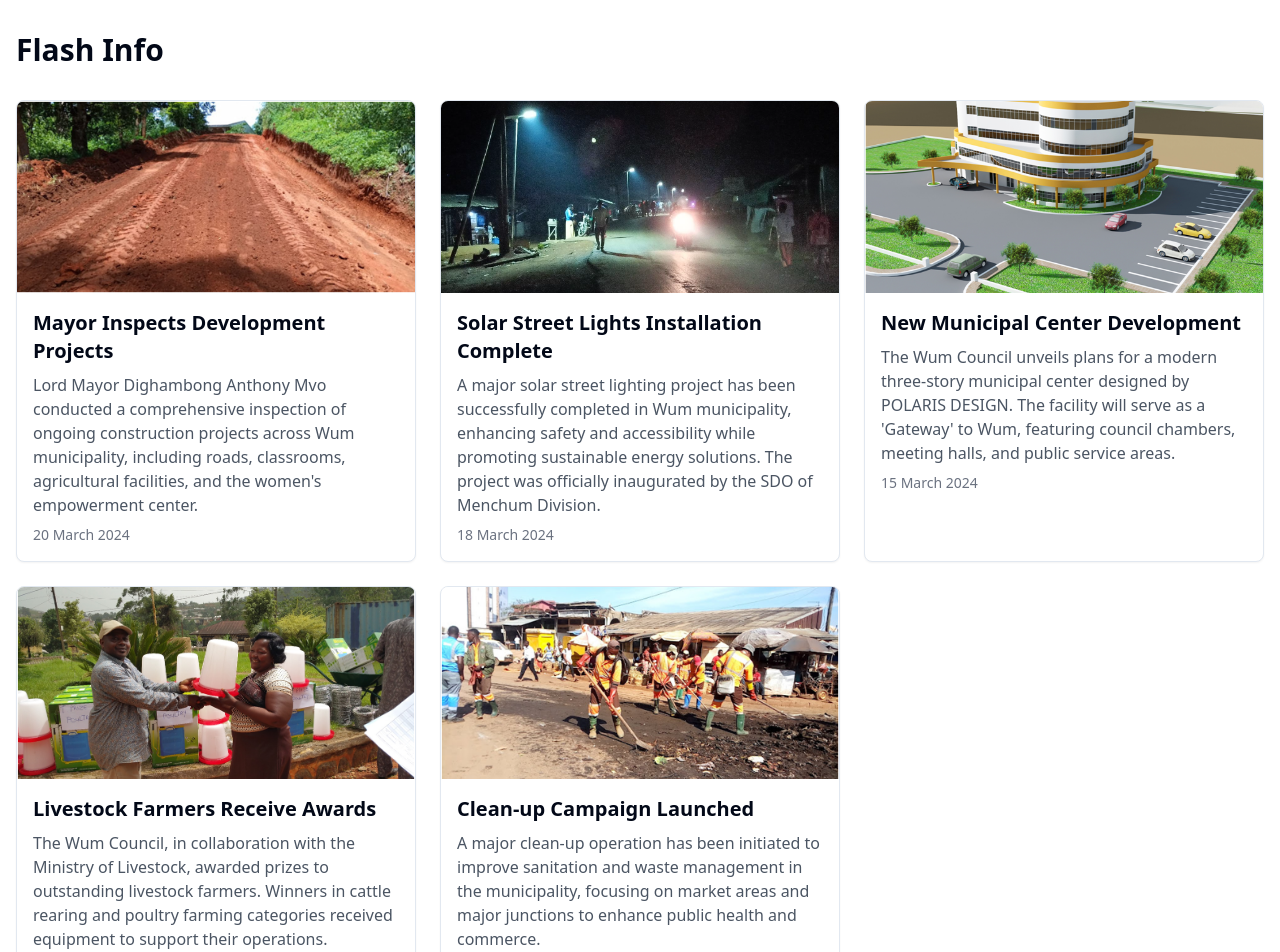
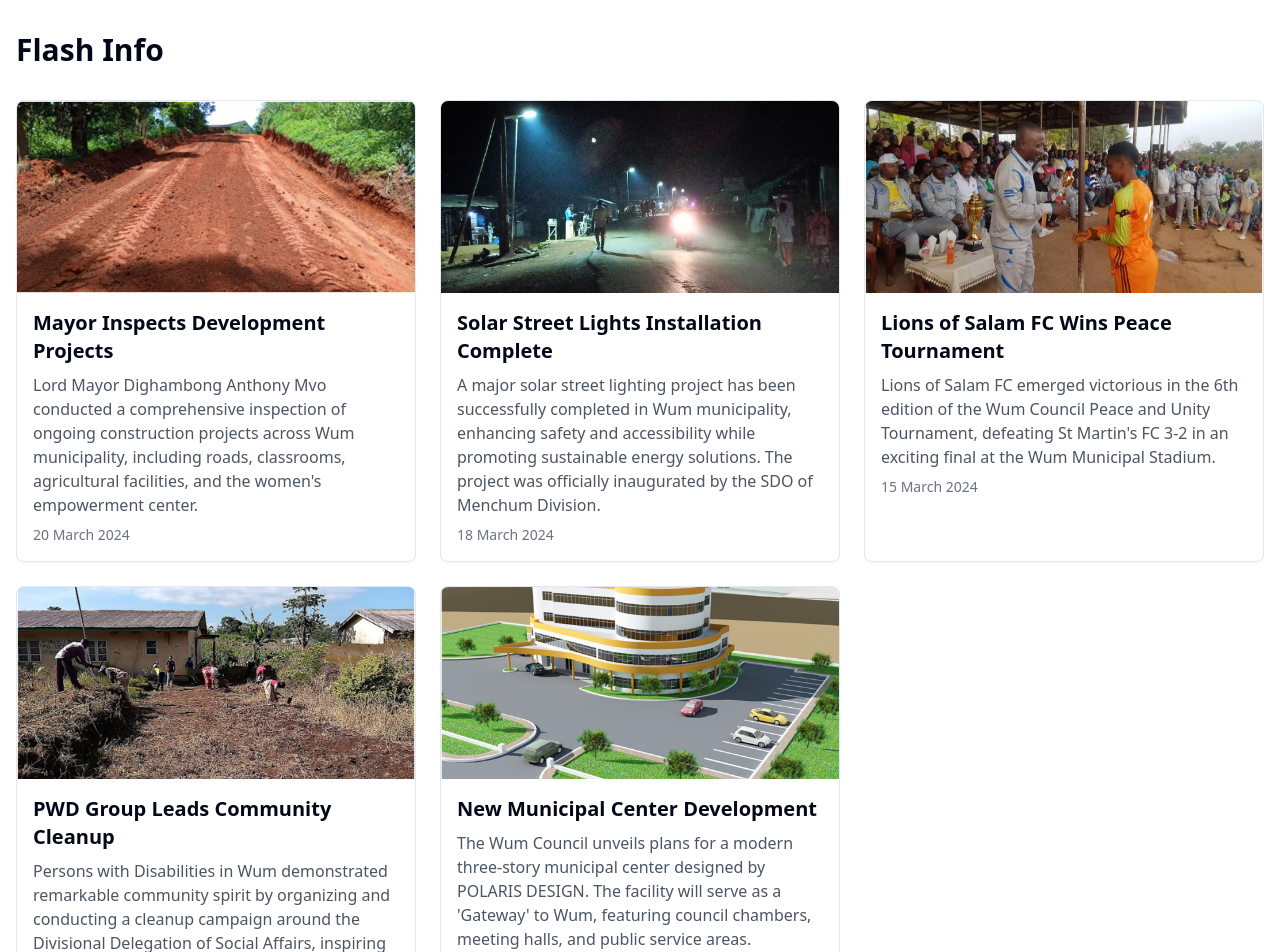
Before and after one commit to dtima/wumcouncil, a React (Vite) app: page /flash-news in a window 1280 px wide. Shown: the top 952 px of the page. Built offline with nearby package versions, Linux system fonts and the light colour scheme.

Commit message:
Update Flash News with New Items
Added two concise news items to the Flash News page, highlighting the conclusion of the Wum Council Peace and Unity Tournament and the efforts of persons with disabilities in Wum to contribute to community cleanliness and empowerment.
[skip gpt_engineer]

```diff
--- a/src/pages/FlashNews.tsx
+++ b/src/pages/FlashNews.tsx
@@ -19,24 +19,24 @@ const flashNewsData = [
   },
   {
     id: 3,
-    title: "New Municipal Center Development",
-    description: "The Wum Council unveils plans for a modern three-story municipal center designed by POLARIS DESIGN. The facility will serve as a 'Gateway' to Wum, featuring council chambers, meeting halls, and public service areas.",
+    title: "Lions of Salam FC Wins Peace Tournament",
+    description: "Lions of Salam FC emerged victorious in the 6th edition of the Wum Council Peace and Unity Tournament, defeating St Martin's FC 3-2 in an exciting final at the Wum Municipal Stadium.",
     date: "2024-03-15",
-    image: "/lovable-uploads/67fcc573-766a-4768-b8bf-29fa58ff7cb4.png"
+    image: "/lovable-uploads/2c4c6492-71b4-4f82-be64-0ba827581423.png"
   },
   {
     id: 4,
-    title: "Livestock Farmers Receive Awards",
-    description: "The Wum Council, in collaboration with the Ministry of Livestock, awarded prizes to outstanding livestock farmers. Winners in cattle rearing and poultry farming categories received equipment to support their operations.",
+    title: "PWD Group Leads Community Cleanup",
+    description: "Persons with Disabilities in Wum demonstrated remarkable community spirit by organizing and conducting a cleanup campaign around the Divisional Delegation of Social Affairs, inspiring local residents.",
     date: "2024-03-12",
-    image: "/lovable-uploads/2404a4e3-32f8-4642-b2f7-a8a9ebc8f526.png"
+    image: "/lovable-uploads/b4ab82ac-687d-4d0b-a4a8-2912db097da3.png"
   },
   {
     id: 5,
-    title: "Clean-up Campaign Launched",
-    description: "A major clean-up operation has been initiated to improve sanitation and waste management in the municipality, focusing on market areas and major junctions to enhance public health and commerce.",
+    title: "New Municipal Center Development",
+    description: "The Wum Council unveils plans for a modern three-story municipal center designed by POLARIS DESIGN. The facility will serve as a 'Gateway' to Wum, featuring council chambers, meeting halls, and public service areas.",
     date: "2024-03-10",
-    image: "/lovable-uploads/51042e71-dcba-478b-9fbf-2d916289a959.png"
+    image: "/lovable-uploads/67fcc573-766a-4768-b8bf-29fa58ff7cb4.png"
   }
 ];
 
```
Also changed, not shown: public/lovable-uploads/2c4c6492-71b4-4f82-be64-0ba827581423.png (added), public/lovable-uploads/b4ab82ac-687d-4d0b-a4a8-2912db097da3.png (added).
